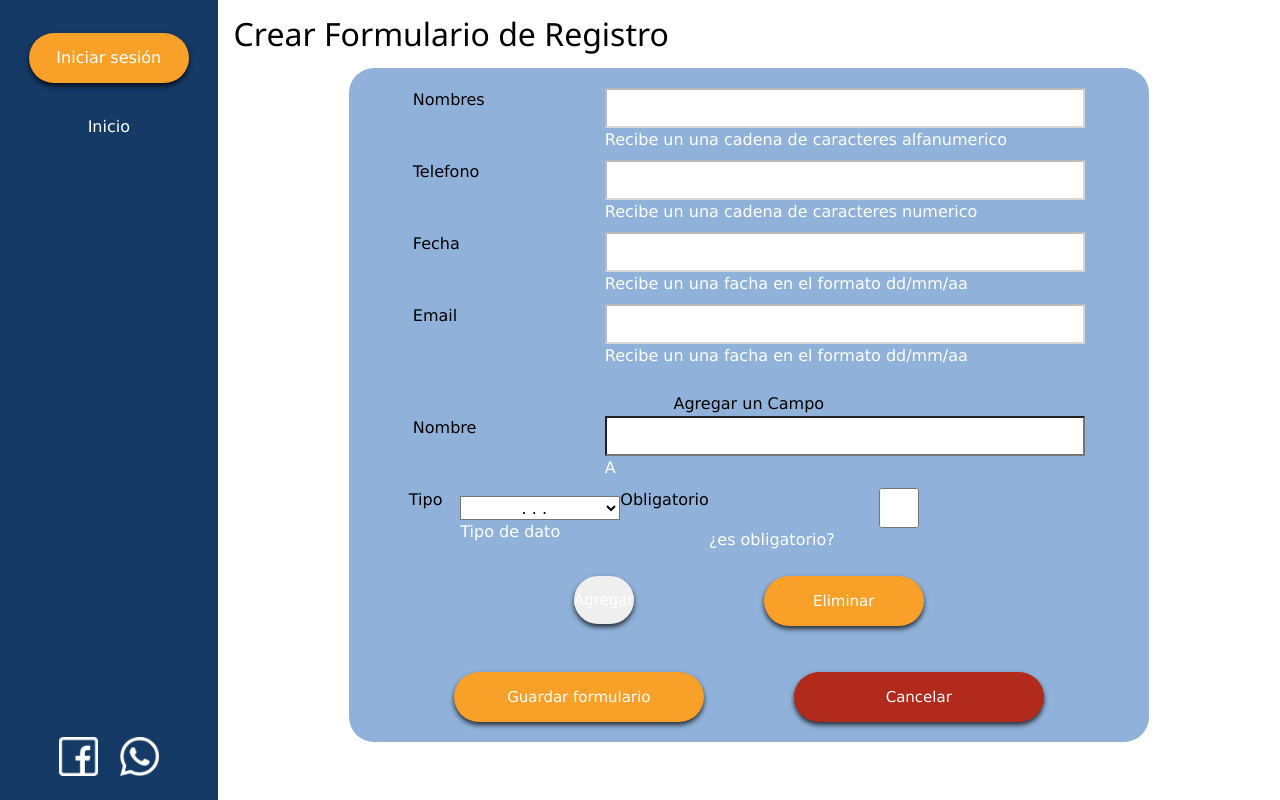
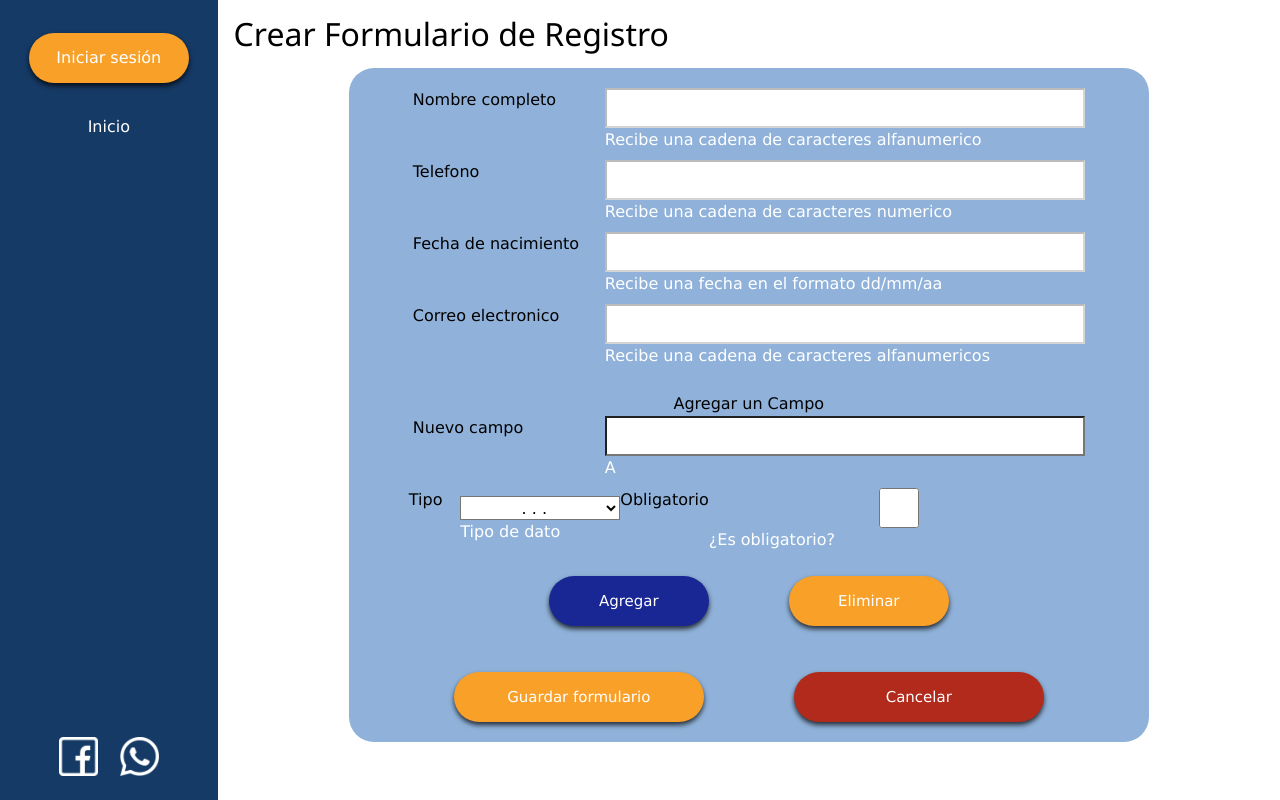
Before and after one commit to garyMamaniCortez/focasoft-front, a React (Create React App) app: page /AgregarFormulario/1 in a window 1280 px wide. Built offline with nearby package versions, Linux system fonts and the light colour scheme.

Commit message:
feat: registro de participantes a un evento

```diff
--- /dev/null
+++ b/src/Constants/endpoinst.js
@@ -0,0 +1,3 @@
+export const ENDPOINTS = {
+    buscarParticipante: '/participantes/buscar',
+}
--- a/src/components/atoms/conjuntoTexto/Texto.jsx
+++ b/src/components/atoms/conjuntoTexto/Texto.jsx
@@ -3,8 +3,8 @@ import "./texto.css"
 function Texto(props){
 return(
     <div className="textContent">
-        <p className="categoryEvent">{props.category}</p>
-        <p className="titleEvent">{props.title}</p>
+        <p className="categoryEvent">{props.title}</p>
+        <p className="titleEvent ">{props.category}</p>
         <p>Fecha: {props.date}</p>
         <p>{props.description}</p>
 
--- a/src/components/molecules/card/card.css
+++ b/src/components/molecules/card/card.css
@@ -3,6 +3,7 @@
     box-shadow:     5px 10px 18px #888888;
     min-height: 540px;
     position: relative;
+    height: 630px;
 }
 .botonRegistro{
     position: absolute;
--- a/src/components/organisms/createFormRegisterSec/CreateFormRegisterSec.jsx
+++ b/src/components/organisms/createFormRegisterSec/CreateFormRegisterSec.jsx
@@ -52,13 +52,13 @@ const CreateFormRegisterSec = (props) => {
   });
   const [preguntas, setPreguntas] = useState([
     {
-      Etiqueta: "Nombres",
+      Etiqueta: "Nombre completo",
       TipoDeEtiqueta: "FormLabel",
       TipoDeEntrada: "text",
       Identificador: "Nombres",
       Desactivado: false,
       OpcionesDelDesplegable: [],
-      Requisitos: "Recibe un una cadena de caracteres alfanumerico",
+      Requisitos: "Recibe una cadena de caracteres alfanumerico",
     },
     {
       Etiqueta: "Telefono",
@@ -67,25 +67,25 @@ const CreateFormRegisterSec = (props) => {
       Identificador: "Apellidos",
       Desactivado: false,
       OpcionesDelDesplegable: [],
-      Requisitos: "Recibe un una cadena de caracteres numerico",
+      Requisitos: "Recibe una cadena de caracteres numerico",
     },
     {
-      Etiqueta: "Fecha",
+      Etiqueta: "Fecha de nacimiento",
       TipoDeEtiqueta: "FormLabel",
       TipoDeEntrada: "text",
       Identificador: "FechaDenacimiento",
       Desactivado: false,
       OpcionesDelDesplegable: [],
-      Requisitos: "Recibe un una facha en el formato dd/mm/aa",
+      Requisitos: "Recibe una fecha en el formato dd/mm/aa",
     },
     {
-      Etiqueta: "Email",
+      Etiqueta: "Correo electronico",
       TipoDeEtiqueta: "FormLabel",
       TipoDeEntrada: "email",
       Identificador: "email",
       Desactivado: false,
       OpcionesDelDesplegable: [],
-      Requisitos: "Recibe un una facha en el formato dd/mm/aa",
+      Requisitos: "Recibe una cadena de caracteres alfanumericos",
     },
   ]);
 
@@ -255,7 +255,7 @@ const CreateFormRegisterSec = (props) => {
           <div className="ContenedorSeleccionarCampo">
             <Label TipoDeEtiqueta="EtiquetaFormulario2">Agregar un Campo</Label>
             <div className="ContenedorCampo">
-              <Label TipoDeEtiqueta="FormLabel">Nombre</Label>
+              <Label TipoDeEtiqueta="FormLabel">Nuevo campo</Label>
               <div className="ContenedorEntrada">
                 <TextInput
                   TipoDeEntrada="text"
@@ -308,13 +308,13 @@ const CreateFormRegisterSec = (props) => {
                   Desactivado={false}
                 />
                 <Label TipoDeEtiqueta="FormularioRequisitos">
-                  ¿es obligatorio?
+                  ¿Es obligatorio?
                 </Label>
               </div>
             </div>
             <div className="Botones">
               <Boton
-                ClaseDeBoton="AzulPequeño"
+                ClaseDeBoton="botonAzulPequeño"
                 TipoDeBoton="button"
                 f={AgregarCampo}
               >
--- a/src/components/organisms/registerParticipantsSec/RegisterParticipantsSec.jsx
+++ b/src/components/organisms/registerParticipantsSec/RegisterParticipantsSec.jsx
@@ -16,48 +16,59 @@ const RegisterParticipantsSec = () => {
 
   const { id, evento } = useParams();
 
-  const [formulario, setFormulario] = useState([{}]);
+  const [formulario, setFormulario] = useState([]);
+  const [hayForm, setHayForm] = useState(false)
   useEffect(() => {
-    getAllForms();
-  }, []);
-
     const getAllForms = async () => {
+      try{
+      if(id){
         const response = await axios.get(
           "http://localhost:8000/api/formularios/registro/" + id
         );
         setFormulario(response.data);
+        setHayForm(true)
+      }}catch (error) {
+        console.error("Error al obtener el producto:", error);
+      }
+
     };
+    getAllForms();
+    console.log(formulario)
+  }, [id]);
+
+
   //***
   //aqui debe jalar los datos del formulario
   //***
   const Datos = [
-    { pregunta: "Nombre", tipo: "texto" },
-    { pregunta: "Apellido", tipo: "texto" },
-    { pregunta: "Edad", tipo: "texto" },
-    { pregunta: "Cumpleaños", tipo: "Fecha_AFA" },
+    { pregunta: "Nombres", tipo: "texto" },
+    { pregunta: "Apellidos", tipo: "texto" },
+    { pregunta: "Fecha de nacimiento", tipo: "Fecha_AFA" },
+    { pregunta: "Correo electronico", tipo: "email" },
+    { pregunta: "Correo electronico", tipo: "email" },
   ];
   //***
   //***
-  const CamposDeEntrada = Datos.map((dato) => {
+  const CamposDeEntrada = formulario.map((dato) => {
     return {
-      Etiqueta: dato.pregunta,
+      Etiqueta: dato.texto_pregunta,
       TipoDeEtiqueta: "FormLabel",
       TipoDeEntrada: dato.tipo,
-      Identificador: dato.pregunta,
+      Identificador: dato.texto_pregunta,
       Desactivado: false,
       OpcionesDelDesplegable: [],
       Requisitos:
         dato.tipo === "texto"
           ? "Requisitos 1"
-          : dato.tipo === "Fecha_AFA"
+          : dato.tipo === "fecha_AFA"
           ? "Requisito 2"
           : "Requisito 3",
     };
   });
 
   const initialFormData = {};
-  Datos.forEach((dato) => {
-    initialFormData[dato.pregunta] = "";
+  formulario.forEach((dato) => {
+    initialFormData[dato.texto_pregunta] = "";
   });
 
   const [formData, setFormData] = useState(initialFormData);
@@ -81,22 +92,30 @@ const RegisterParticipantsSec = () => {
     //***
     //aqui se mandan las respuestas
     console.log(respuestas);
-    //***
-    //***
+    axios
+    .post("http://localhost:8000/api/formularios/participante", {
+      "id_formulario": id,
+      "respuestas": respuestas
+    })
+    .then(function (response) {
+      console.log(response.data.id);
+      navigate("/");
+    });
   };
 
   return (
+
     <Background Tipo="FondoParticipantes CentrarContenido">
-      <Label TipoDeEtiqueta="FormTitle">{evento}</Label>
-      <form
+      { hayForm ? (
+
+      <><Label TipoDeEtiqueta="FormTitle">{evento}</Label><form
           onSubmit={handleFormSubmit}
           id="FormularioParaRegistrarParticipante"
         >
           <Formulario
             CamposDeEntrada={CamposDeEntrada}
             handleChange={handleChange}
-          FormData={formData}
-        />
+            FormData={formData} />
           <div className="w3-row w3-center">
             <Boton
               TipoDeBoton="submit"
@@ -106,9 +125,14 @@ const RegisterParticipantsSec = () => {
               Registrarse
             </Boton>
           </div>
-      </form>
+        </form></>
+) : (
+  <p>Loading...</p>
+)
+}
     </Background>
   );
+
 };
 
 export default RegisterParticipantsSec;
```
Also changed, not shown: 1 other file (tests, documents, lock files or other folders). Lines whose indentation alone changed are shown as unchanged.
